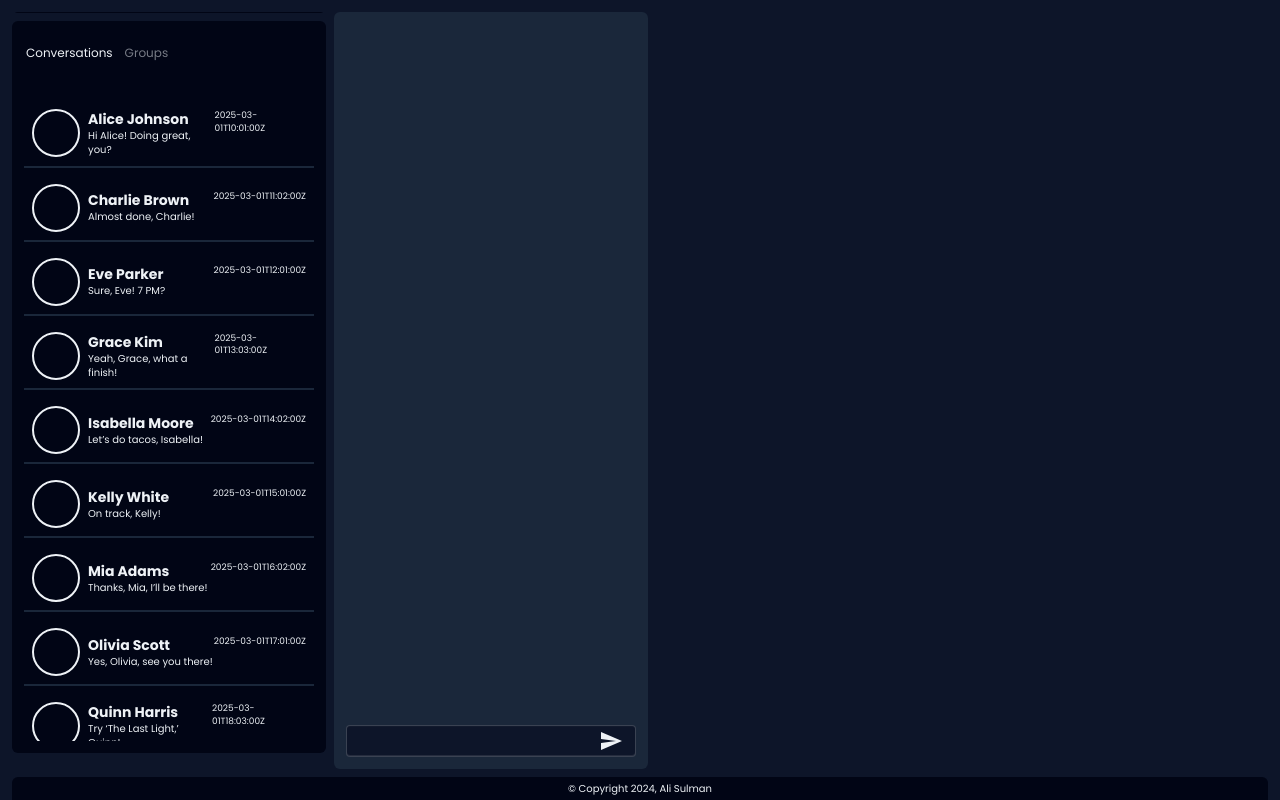
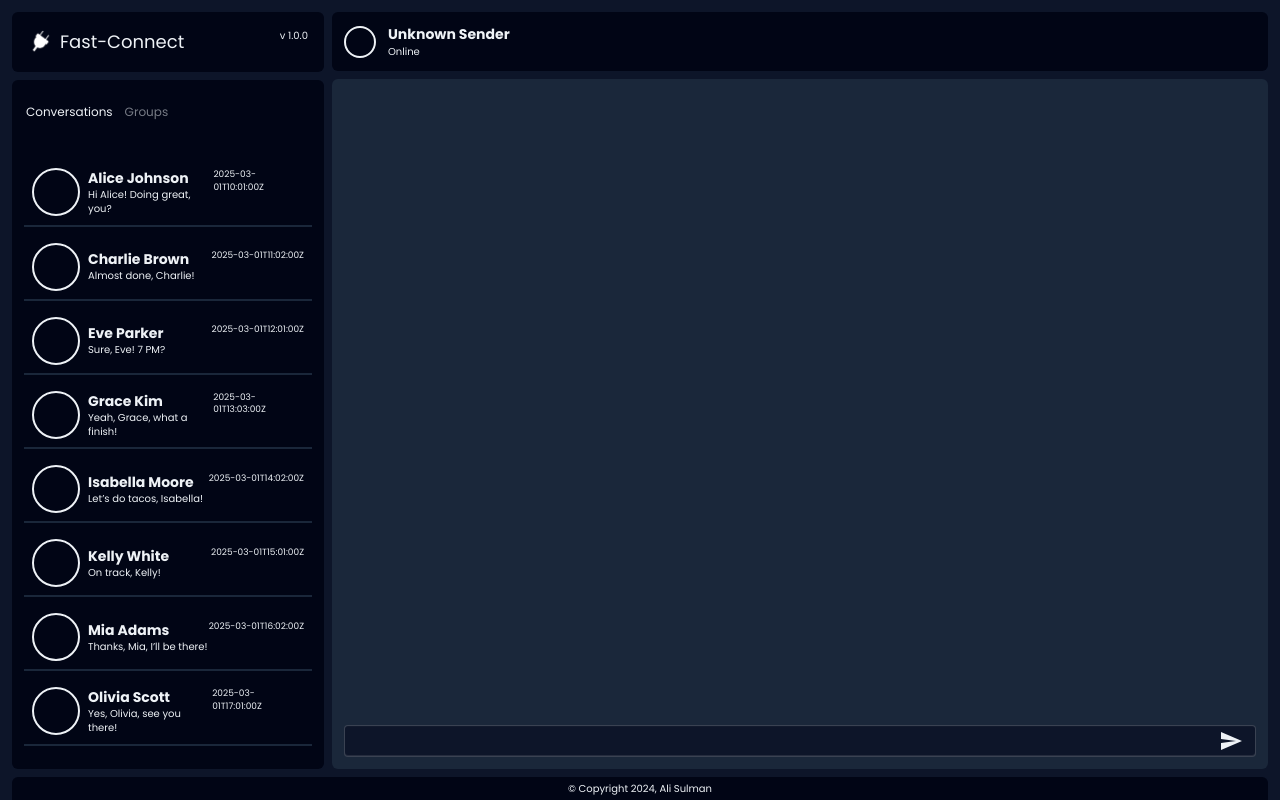
Before and after one commit to code-canvas-studio-by-ali-dev/fast-connect, a Next.js app: page /chat-application/1 in a window 1280 px wide. Built offline with nearby package versions, Linux system fonts and the light colour scheme.

Commit message:
version 1.0.0 #030320250640 | ui update(chat page)

```diff
--- a/src/app/chat-application/[conversation]/page.tsx
+++ b/src/app/chat-application/[conversation]/page.tsx
@@ -1,16 +1,17 @@
 import HeaderChat from '@/components/header/header.chat';
 import ChatScreenChat from '@/components/screens/chatScreen.chat';
-import React from 'react';
+import { type NextPage } from 'next';
 
-interface pageProps {
+// Define the props type properly
+interface PageProps {
     params: {
-        conversation: string
-    }
+        conversation: string;
+    };
+    searchParams: { [key: string]: string | string[] | undefined };
 }
 
-const page: React.FC<pageProps> = ({ params }) => {
-
-    const { conversation } = params
+const Page: NextPage<PageProps> = ({ params }) => {
+    const { conversation } = params;
 
     return (
         <>
@@ -20,4 +21,4 @@ const page: React.FC<pageProps> = ({ params }) => {
     );
 };
 
-export default page;
+export default Page;
--- a/src/app/chat-application/layout.tsx
+++ b/src/app/chat-application/layout.tsx
@@ -13,7 +13,7 @@ const Layout: React.FC<LayoutProps> = ({ children }) => {
                 <aside className='hidden lg:block w-1/4 min-h-0'>
                     <SidebarChat />
                 </aside>
-                <main>
+                <main className='flex flex-col lg:w-3/4 gap-2 h-full'>
                     {children}
                 </main>
             </div>
--- a/src/components/search/SendChat.tsx
+++ b/src/components/search/SendChat.tsx
@@ -1,6 +1,7 @@
 import React from 'react';
 import SendIcon from '@mui/icons-material/Send';
 
+// eslint-disable-next-line @typescript-eslint/no-empty-object-type
 interface SendChatProps {
 
 }
--- a/src/components/sidebar/sidebar.chat.tsx
+++ b/src/components/sidebar/sidebar.chat.tsx
@@ -8,7 +8,7 @@ interface SidebarProps {
 
 const SidebarChat: React.FC<SidebarProps> = ({ className }) => {
     return (
-        <nav className={`flex flex-col space-y-2 h-screen ${className}`}>
+        <nav className={`flex flex-col space-y-2 h-screen lg:h-full ${className}`}>
             <BrandingChat />
             <div className='flex flex-col bg-base-200 rounded-md py-3 w-full h-full space-y-4 overflow-hidden'>
                 <h3 role='tablist' className='tabs tabs-xs p-2'>
```
